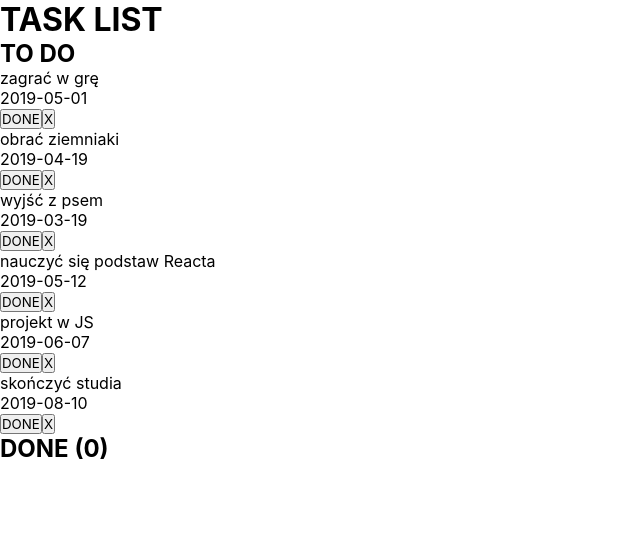
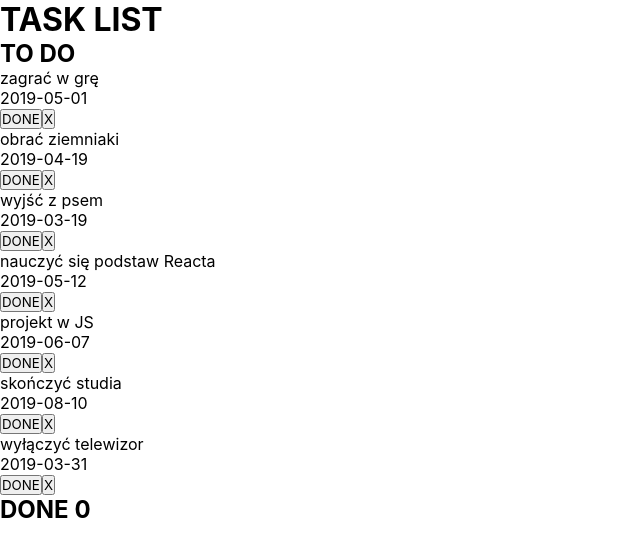
Before and after one commit to conspir0/114.react-to-do-app, a React (Create React App) app: page / in a window 1280 px wide. Shown: the top 556 px of the page, without its empty margins (0-640 px from the left). Built offline with nearby package versions, Linux system fonts and the light colour scheme.

Commit message:
Create deleteTask, changeTaskStatus methods

```diff
--- a/src/components/App.js
+++ b/src/components/App.js
@@ -60,16 +60,52 @@ class App extends Component {
         status: true,
         finishDate: null,
         visible: true
+      },
+      {
+        id: 6,
+        text: "wyłączyć telewizor",
+        date: "2019-03-31",
+        important: false,
+        status: true,
+        finishDate: null,
+        visible: true
       }
     ]
   };
 
   deleteTask = id => {
-    console.log("delete " + id);
+    // First solution
+    // -------------------------------------------------------
+    // const tasks = [...this.state.tasks];
+    // const index = tasks.findIndex(task => task.id === id);
+
+    // tasks.splice(index, 1);
+
+    // this.setState({
+    //   tasks
+    // });
+    // Second solution
+    // -------------------------------------------------------
+    let tasks = [...this.state.tasks];
+    tasks = tasks.filter(task => task.id !== id);
+
+    this.setState({
+      tasks
+    });
   };
 
   changeTaskStatus = id => {
-    console.log("status " + id);
+    const tasks = Array.from(this.state.tasks);
+    tasks.forEach(task => {
+      if (task.id === id) {
+        task.status = false;
+        task.finishDate = new Date().getTime();
+      }
+    });
+
+    this.setState({
+      tasks
+    });
   };
 
   render() {
--- a/src/components/Task.js
+++ b/src/components/Task.js
@@ -6,8 +6,8 @@ const Task = props => {
     <div>
       <div>{text}</div>
       <div>{date}</div>
-      <button onClick={() => props.delete(id)}>DONE</button>
-      <button onClick={() => props.status(id)}>X</button>
+      <button onClick={() => props.status(id)}>DONE</button>
+      <button onClick={() => props.delete(id)}>X</button>
     </div>
   );
 };
--- a/src/components/TaskList.js
+++ b/src/components/TaskList.js
@@ -2,7 +2,17 @@ import React from "react";
 import Task from "./Task";
 
 const TaskList = props => {
-  const tasks = props.tasks.map(task => (
+  const active = props.tasks.filter(task => task.status);
+  const done = props.tasks.filter(task => !task.status);
+  const activeTasks = active.map(task => (
+    <Task
+      key={task.id}
+      task={task}
+      delete={props.delete}
+      status={props.status}
+    />
+  ));
+  const doneTasks = done.map(task => (
     <Task
       key={task.id}
       task={task}
@@ -13,8 +23,10 @@ const TaskList = props => {
   return (
     <>
       <h2>TO DO</h2>
-      {tasks}
-      <h2>DONE (0)</h2>
+      {activeTasks.length > 0 ? activeTasks : <p>NO TASKS</p>}
+      <h2>DONE {doneTasks.length}</h2>
+      {done.length > 5 && <span>Wyświetlono tylko 5 zadań</span>}
+      {doneTasks.slice(0, 5)}
     </>
   );
 };
```
